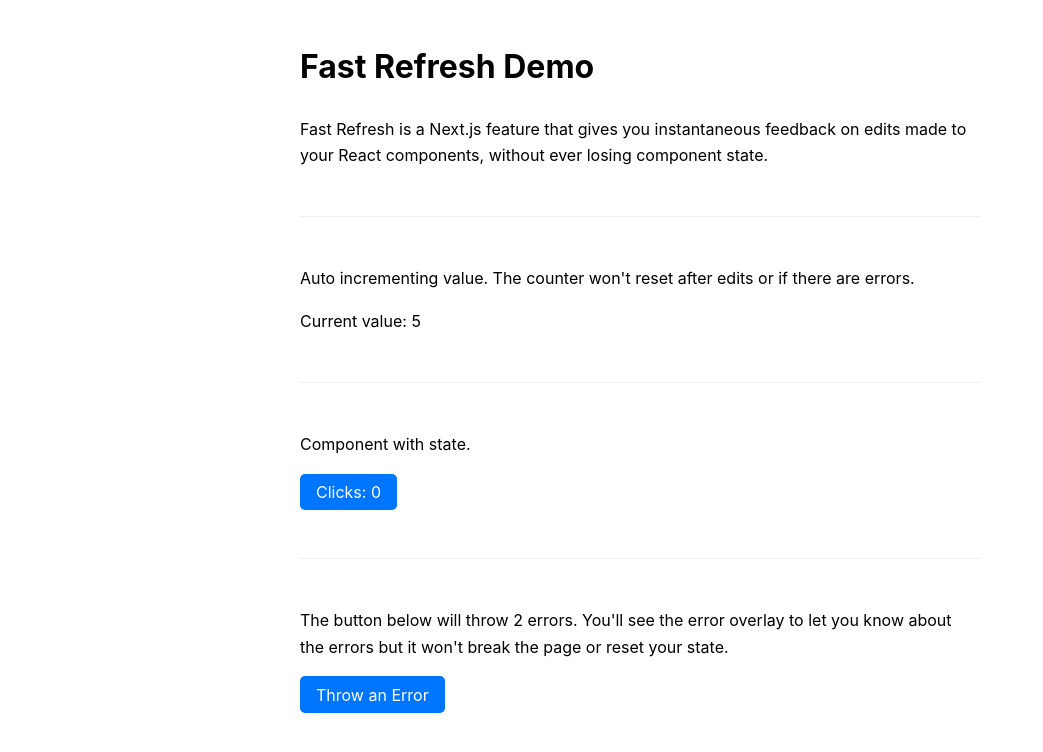
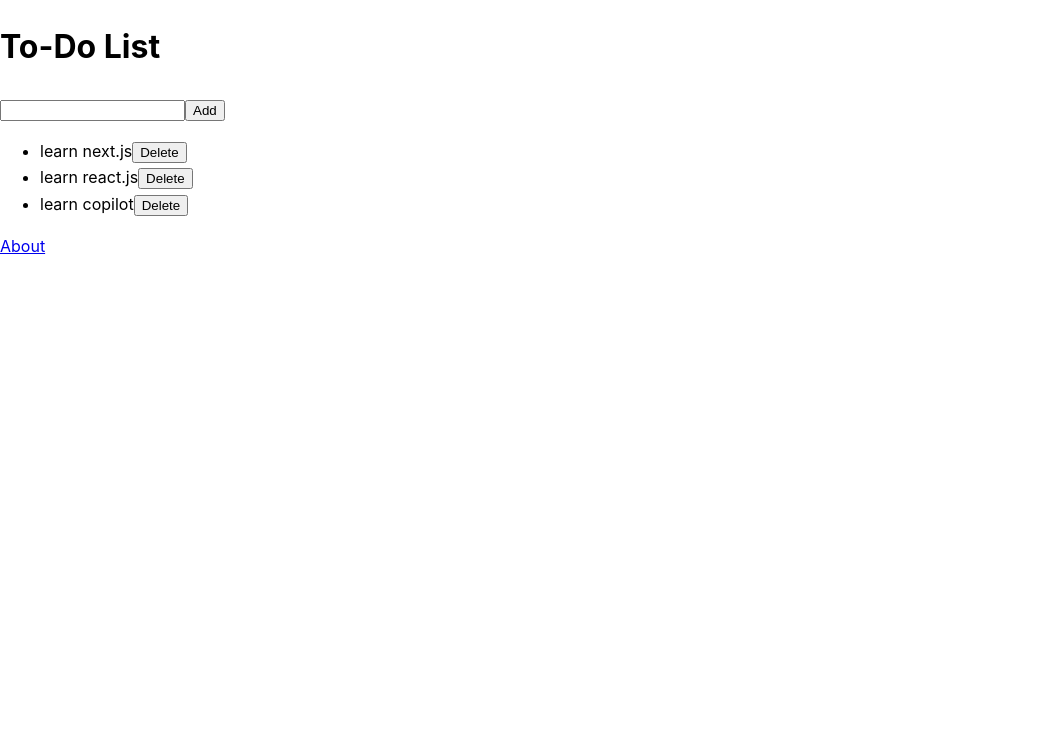
Before and after one commit to Anurag8484/ToDoList.Nextjs-Codespaces, a Next.js app: page / in a window 1280 px wide. Shown: the top 752 px of the page, without its empty margins (0-1043 px from the left). Built offline with nearby package versions, Linux system fonts and the light colour scheme.

Commit message:
created a to-do list

```diff
--- a/package.json
+++ b/package.json
@@ -8,6 +8,7 @@
   "dependencies": {
     "next": "^14.2.21",
     "react": "^18.2.0",
-    "react-dom": "^18.2.0"
+    "react-dom": "^18.2.0",
+    "uuidv4": "^6.2.13"
   }
 }
--- a/pages/index.js
+++ b/pages/index.js
@@ -1,71 +1,70 @@
-import { useCallback, useEffect, useState } from 'react'
-import Button from '../components/Button'
-import ClickCount from '../components/ClickCount'
-import styles from '../styles/home.module.css'
+/* Create a To-Do List in Next.js
+- add items to do the list
+- delete items from the list
+*/
 
-function throwError() {
-  console.log(
-    // The function body() is not defined
-    document.body()
-  )
+import React, { useState } from 'react';
+import Head from 'next/head';
+import Link from 'next/link';
+import { v4 as uuidv4 } from 'uuid';
+
+
+export default function Home() {
+  //  creates state for the to-do list with default items like: learn next.js, learn react.js, learn copilot
+  const [todoList, setTodoList] = useState([
+    { id: uuidv4(), item: 'learn next.js' },
+    { id: uuidv4(), item: 'learn react.js' },
+    { id: uuidv4(), item: 'learn copilot' }
+  ]);
+
+  //  creates state for to do items
+  const [todoItem, setTodoItem] = useState('');
+
+  //  function that handels  adding items to the to-do list
+  const addTodoItem = () => {
+    if (todoItem) {
+      setTodoList([...todoList, { id: uuidv4(), item: todoItem }]);
+      setTodoItem('');
+    }
+  };
+
+  //  function that handels deleting items from the to-do list
+  const deleteTodoItem = (id) => {
+    setTodoList(todoList.filter((todo) => todo.id !== id));
+  };
+
+  // render input field, button, and list of to-do items
+  return (
+    <div>
+      <Head>
+        <title>To-Do List</title>
+        <link rel="icon" href="/favicon.ico" />
+      </Head>
+
+      <main>
+        <h1>To-Do List</h1>
+        <input
+          type="text"
+          value={todoItem}
+          onChange={(e) => setTodoItem(e.target.value)}
+        />
+        <button onClick={addTodoItem}>Add</button>
+        <ul>
+          {todoList.map((todo) => (
+            <li key={todo.id}>
+              {todo.item}
+              <button onClick={() => deleteTodoItem(todo.id)}>Delete</button>
+            </li>
+          ))}
+        </ul>
+      </main>
+
+      <footer>
+        <Link href="/about">About</Link>
+      </footer>
+    </div>
+  );
+
+
+
 }
-
-function Home() {
-  const [count, setCount] = useState(0)
-  const increment = useCallback(() => {
-    setCount((v) => v + 1)
-  }, [setCount])
-
-  useEffect(() => {
-    const r = setInterval(() => {
-      increment()
-    }, 1000)
-
-    return () => {
-      clearInterval(r)
-    }
-  }, [increment])
-
-  return (
-    <main className={styles.main}>
-      <h1>Fast Refresh Demo</h1>
-      <p>
-        Fast Refresh is a Next.js feature that gives you instantaneous feedback
-        on edits made to your React components, without ever losing component
-        state.
-      </p>
-      <hr className={styles.hr} />
-      <div>
-        <p>
-          Auto incrementing value. The counter won't reset after edits or if
-          there are errors.
-        </p>
-        <p>Current value: {count}</p>
-      </div>
-      <hr className={styles.hr} />
-      <div>
-        <p>Component with state.</p>
-        <ClickCount />
-      </div>
-      <hr className={styles.hr} />
-      <div>
-        <p>
-          The button below will throw 2 errors. You'll see the error overlay to
-          let you know about the errors but it won't break the page or reset
-          your state.
-        </p>
-        <Button
-          onClick={(e) => {
-            setTimeout(() => document.parentNode(), 0)
-            throwError()
-          }}
-        >
-          Throw an Error
-        </Button>
-      </div>
-      <hr className={styles.hr} />
-    </main>
-  )
-}
-
-export default Home
```
Also changed, not shown: 1 other file (tests, documents, lock files or other folders).
